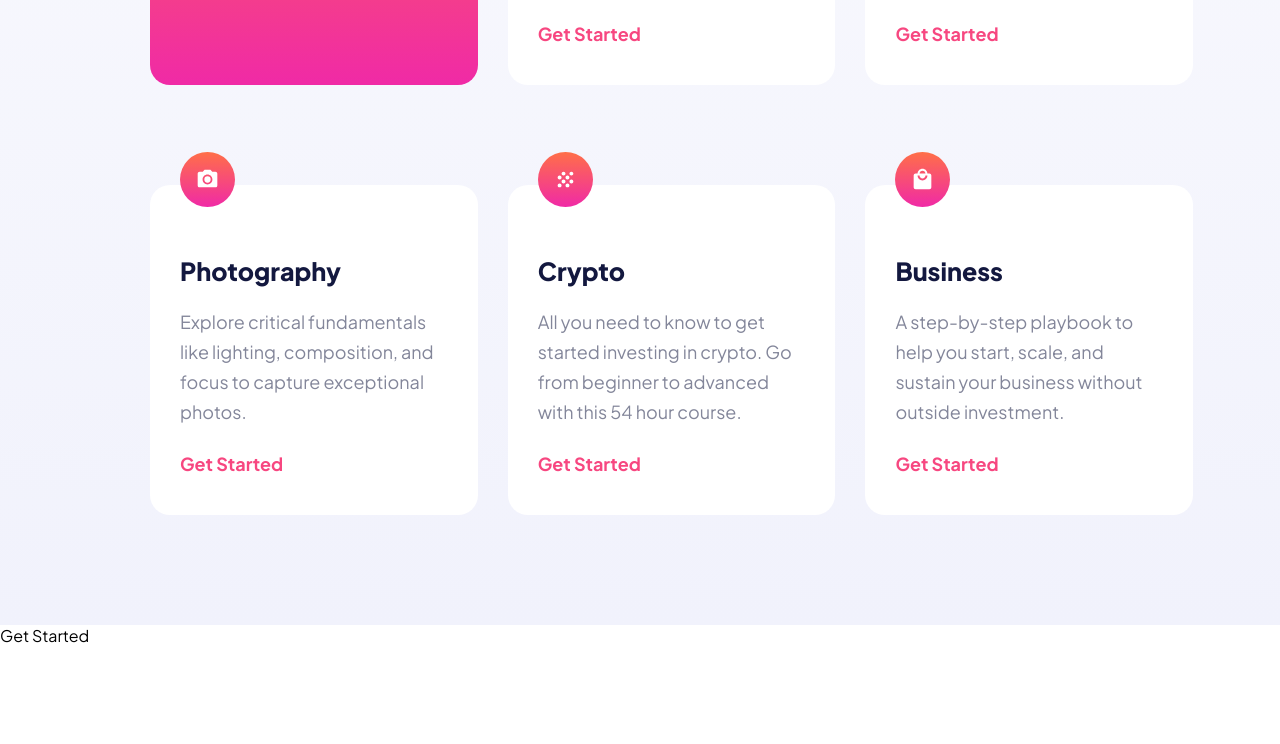
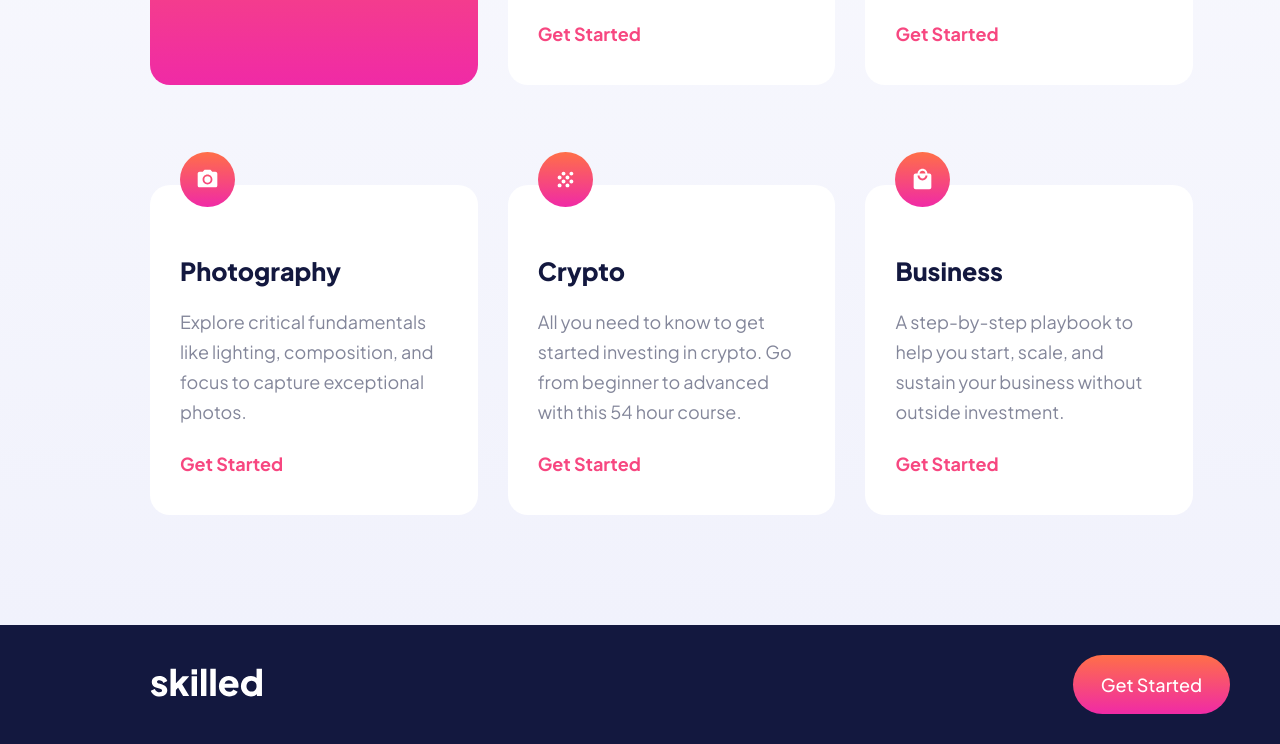
Before and after one commit to ahmedissahtahiru/skilled-elearning-landing-page, a plain HTML site: page index.html in a window 1280 px wide. Shown: the part 1067-1811 px from the top of the page. Before the commit the page ends 1713 px from the top, so only its background shows below. Drawn offline with Linux system fonts and the light colour scheme.

Commit message:
footer complete

```diff
--- a/index.html
+++ b/index.html
@@ -84,15 +84,24 @@
         </div>
 
     </div>
+
+
+
+
+  </div>
+
+
+  <div class="footer">
+    <div class="logo">
+      <img src="assets\logo-light.svg" alt="logo">
+    </div>
+    <div class="top-btn">
+      <button class="color-gradient-1">Get Started</button>
+    </div>
   </div>
 
 
 
 
-
-
-
-  Get Started
-
 </body>
 </html>
--- a/styles.css
+++ b/styles.css
@@ -12,9 +12,10 @@
 
 }
 
-.header {
+.header, .footer {
     display:flex;
     justify-content: space-between;
+    align-items: center;
     /* position: fixed; */
 }
 
@@ -34,6 +35,9 @@ button {
 
 .get-started-btn {
     background-color: #13183F;
+    position: relative;
+    z-index: 150;
+
 }
 
 .color-gradient-1 {
@@ -51,6 +55,7 @@ button {
     overflow: hidden;
     position: relative;
     margin-top: -200px;
+    z-index: 2;
 }
 
 .hero-text {
@@ -165,3 +170,14 @@ button {
     bottom: 40px;
     /* justify-self: flex-end; */
 }
+
+
+.footer {
+    background-color: #13183F;
+    padding: 30px 0 30px 150px;
+}
+
+button:hover, .link:hover {
+    opacity:0.6;
+    cursor: pointer;
+}
```
